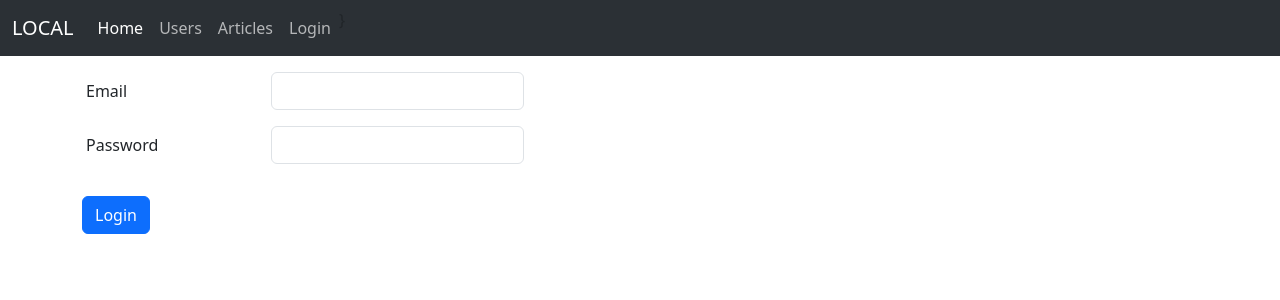
After one commit to MaryChi92/Flask, a Flask app: page /login/login in a window 1280 px wide. The commit adds this page. Shown: the top 300 px of the page. Run offline with Flask 3, Linux system fonts and the light colour scheme; some libraries are stand-ins or nearby versions.

Commit message:
lesson3 files added

```diff
--- a/blog/article/views.py
+++ b/blog/article/views.py
@@ -1,5 +1,7 @@
 from flask import render_template, Blueprint
 from werkzeug.exceptions import NotFound
+
+# from blog.models import Article
 
 articles = Blueprint('articles', __name__, url_prefix='/articles', static_folder='../static')
 
--- /dev/null
+++ b/blog/auth/views.py
@@ -0,0 +1,35 @@
+from flask import Blueprint, render_template, request, flash, redirect, url_for
+from flask_login import logout_user, login_user, login_required, current_user
+from werkzeug.security import check_password_hash
+
+from blog.models import User
+
+auth = Blueprint('auth', __name__, static_folder='../static')
+
+
+@auth.route('/login', methods=['GET'])
+def login():
+    if current_user.is_authenticated:
+        return redirect(url_for('user.profile', pk=current_user.id))
+
+    return render_template('auth/login.html')
+
+@auth.route('/login', methods=['POST'])
+def login_post():
+    email = request.form.get('email')
+    password = request.form.get('password')
+
+    user = User.query.filter_by(email=email).first()
+
+    if not user or not check_password_hash(user.password, password):
+        flash('Check your login details')
+        return redirect(url_for('.login'))
+
+    login_user(user)
+    return redirect(url_for('users.details', pk=user.id))
+
+@auth.route('/logout')
+@login_required
+def logout():
+    logout_user()
+    return redirect(url_for('.login'))
--- /dev/null
+++ b/blog/enums.py
@@ -0,0 +1,6 @@
+from enum import Enum, auto
+
+
+class EnvType(Enum):
+    development = auto()
+    production = auto()
--- /dev/null
+++ b/blog/extensions.py
@@ -0,0 +1,5 @@
+from flask_login import LoginManager
+from flask_sqlalchemy import SQLAlchemy
+
+login_manager = LoginManager()
+db = SQLAlchemy()
--- /dev/null
+++ b/blog/templates/auth/login.html
@@ -0,0 +1,38 @@
+{% extends 'base.html' %}
+
+{% block title %}
+    Login
+{% endblock %}
+
+{% block body %}
+    <div class="row">
+        <div class="col">
+            {% with messages = get_flashed_messages() %}
+                {% if messages %}
+                    {% for message in messages %}
+                        <div class="alert alert-danger" role="alert">
+                            {{ message }}
+                        </div>
+                    {% endfor %}
+                {% endif %}
+            {% endwith %}
+            <form class="row g-3 mt-3" method="post" action="{{ url_for('auth.login_post') }}">
+                <div class="mb-3 row">
+                    <label for="email" class="col-sm-2 col-form-label">Email</label>
+                    <div class="col-sm-3">
+                        <input type="text" class="form-control" id="email" name="email">
+                    </div>
+                </div>
+                <div class="mb-3 row">
+                    <label for="password" class="col-sm-2 col-form-label">Password</label>
+                    <div class="col-sm-3">
+                        <input type="password" class="form-control" id="password" name="password">
+                    </div>
+                </div>
+                <div class="col-auto">
+                    <button type="submit" class="btn btn-primary mb-3">Login</button>
+                </div>
+            </form>
+        </div>
+    </div>
+{% endblock %}
--- a/blog/templates/navbar.html
+++ b/blog/templates/navbar.html
@@ -15,6 +15,15 @@
         <li class="nav-item">
           <a class="nav-link" href="{{ url_for('articles.list') }}">Articles</a>
         </li>
+        {% if current_user.is_authenticated %}
+          <li class="nav-item">
+            <a class="nav-link" href="{{ url_for('auth.logout') }}">Logout ({{ current_user.username }})</a>
+          </li>
+        {% else %}
+          <li class="nav-item">
+            <a class="nav-link" href="{{ url_for('auth.login') }}">Login</a>
+          </li>
+        {% endif %}}
       </ul>
     </div>
   </div>
--- a/blog/templates/users/details.html
+++ b/blog/templates/users/details.html
@@ -1,15 +1,15 @@
 {% extends 'base.html' %}
 
 {% block title %}
-  User {{ user_id }}
+  User {{ user.id }}
 {% endblock %}
 
 {% block body %}
-  <h1>{{ user_name }}</h1>
+  <h1>{{ user.username }}</h1>
   <div>
     <ul>
         {% for article_id in articles %}
-          {% if user_id == article_id %}
+          {% if user.id == article_id %}
             <li>
               <a href="{{ url_for('articles.details', article_id=article_id) }}">
                 {{ articles[article_id][0] }}
```
Also changed, not shown: blog/app.py (+26 -1 lines), blog/commands.py (added, +28 -0 lines), blog/config.py (added, +15 -0 lines), blog/models.py (added, +34 -0 lines), blog/templates/index.html (added, +17 -0 lines), blog/templates/users/list.html (+8 -10 lines), blog/user/views.py (+12 -15 lines), blog/auth/__init__.py (added), 1 other file.
